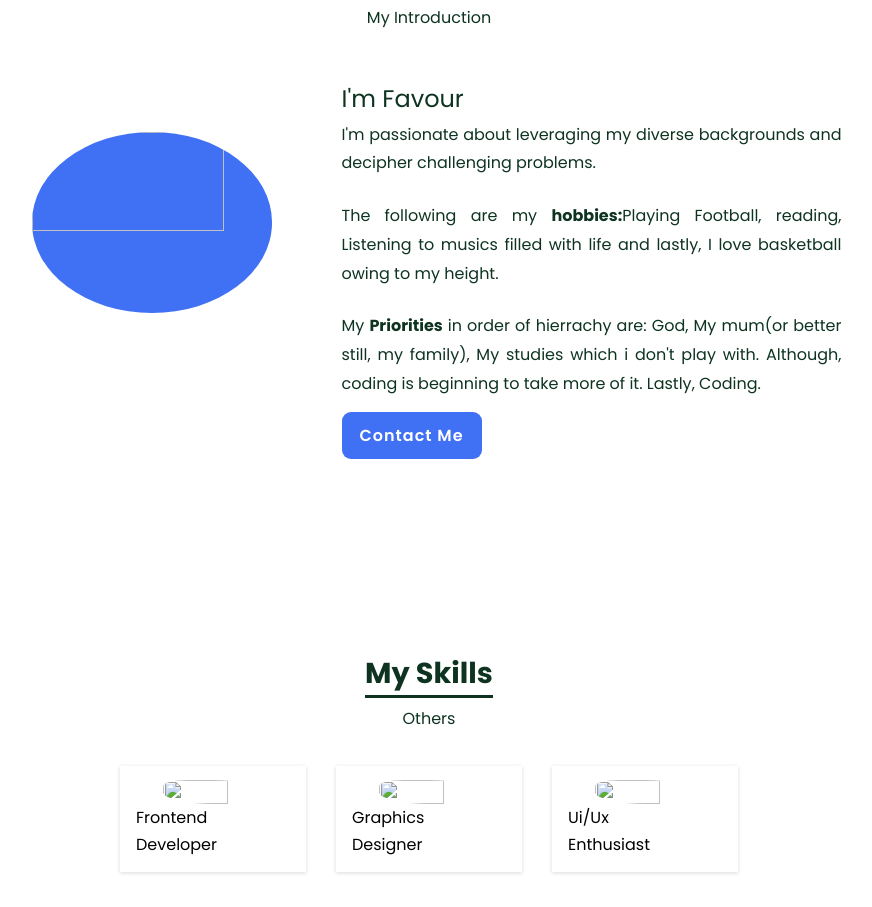
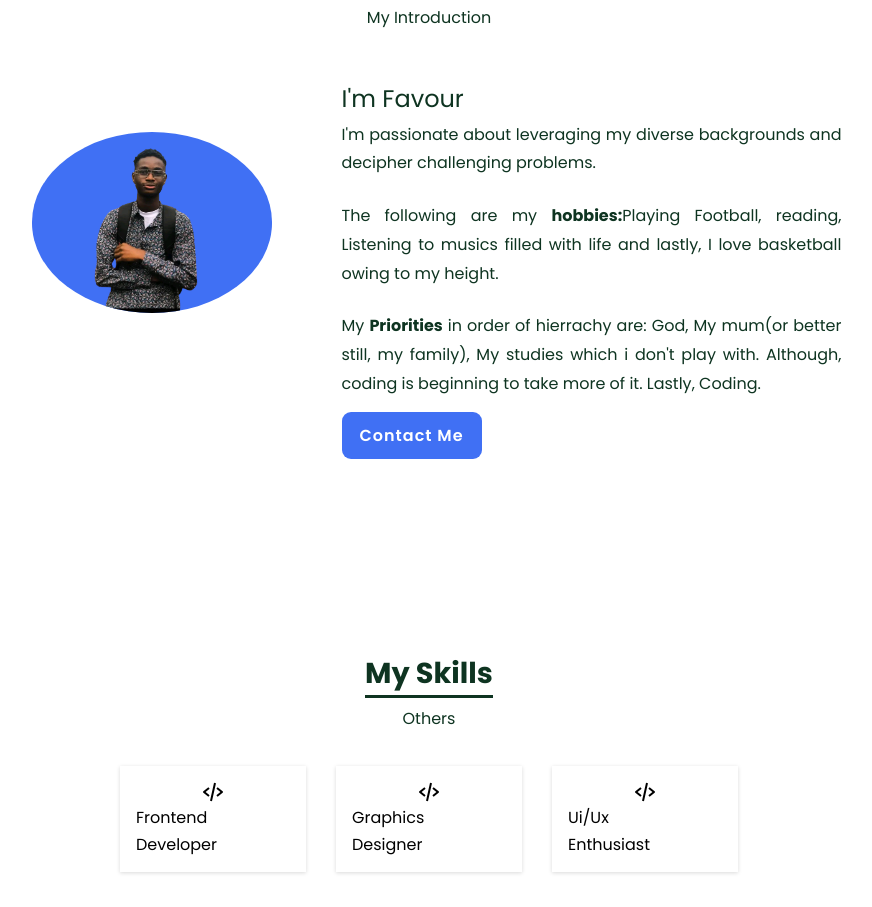
Before and after one commit to Alphaeinsteinium/Zuri-intern, a plain HTML site: page index.html in a window 1280 px wide. Shown: the part 1041-1948 px from the top of the page, without its empty margins (211-1083 px from the left). Drawn offline with nearby package versions, Linux system fonts and the light colour scheme.

Commit message:
Update index.html

```diff
--- a/index.html
+++ b/index.html
@@ -31,7 +31,7 @@
           </div>
 
           <div class="home-img ">
-               <img src="images/Engodf.png">
+               <img src="Engodf.png">
           </div>
           <!-- social -->
           <div class="social">
@@ -50,7 +50,7 @@
           <!-- About content -->
           <div class="about-content">
                 <div class="about-img">
-                    <img src='images/Engodf.png'>
+                    <img src='Engodf.png'>
                </div>
                <div class="about-text">
                      <header>I'm Favour</header>
@@ -71,15 +71,15 @@
      </div>
      <div class="skills">
           <div class="graphics">
-               <img src="images/bx-code-alt.svg" alt="" class="coding">
+               <img src="bx-code-alt.svg" alt="" class="coding">
                Frontend <br>Developer
           </div>
           <div class="graphics">
-               <img src="images/bx-code-alt.svg" alt="" class="coding">
+               <img src="bx-code-alt.svg" alt="" class="coding">
                Graphics <br>Designer
           </div>
           <div class="graphics">
-               <img src="images/bx-code-alt.svg" alt="" class="coding">
+               <img src="bx-code-alt.svg" alt="" class="coding">
                Ui/Ux <br>Enthusiast
           </div>
      </div>
```
